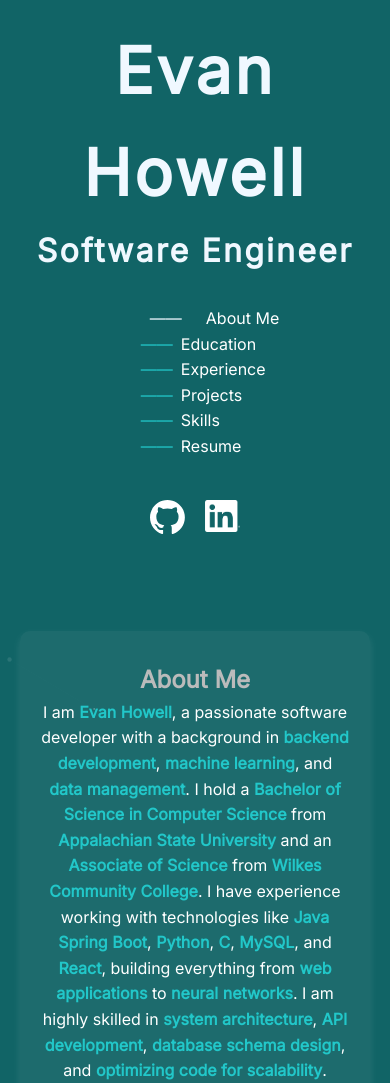
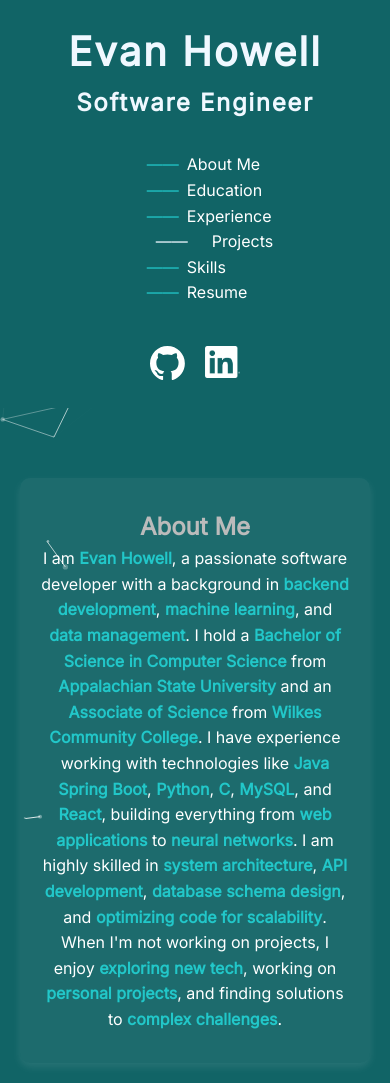
Before and after one commit to ejh448/ejh448.github.io, a plain HTML site: page index.html in a window 390 px wide. Shown: the top 1083 px of the page. Drawn offline with nearby package versions, Linux system fonts and the light colour scheme.

Commit message:
Update styles.css

```diff
--- a/styles.css
+++ b/styles.css
@@ -231,17 +231,27 @@ h3 {
     color: #bbb;
 }
 
-/* Media Queries for Mobile */
 @media screen and (max-width: 768px) {
     .left-column {
         width: 100vw;
         position: static; /* Make left column stack on top */
-        height: auto;
+        height: auto; /* Allow left column to expand vertically */
+        z-index: 2;
     }
 
     .right-column {
         margin-left: 0;
         margin-top: 20px;
+        height: auto; /* Make right column height adjustable */
+    }
+
+    .left-column h1 {
+        font-size: 2.5rem;
+    }
+
+    .left-column h2 {
+        font-size: 1.5rem;
+    }
 }
 
 @media screen and (max-width: 480px) {
@@ -251,7 +261,6 @@ h3 {
 
     .right-column {
         order: 2;
-        }
     }
 }
 
```
Lines whose indentation alone changed are shown as unchanged.
